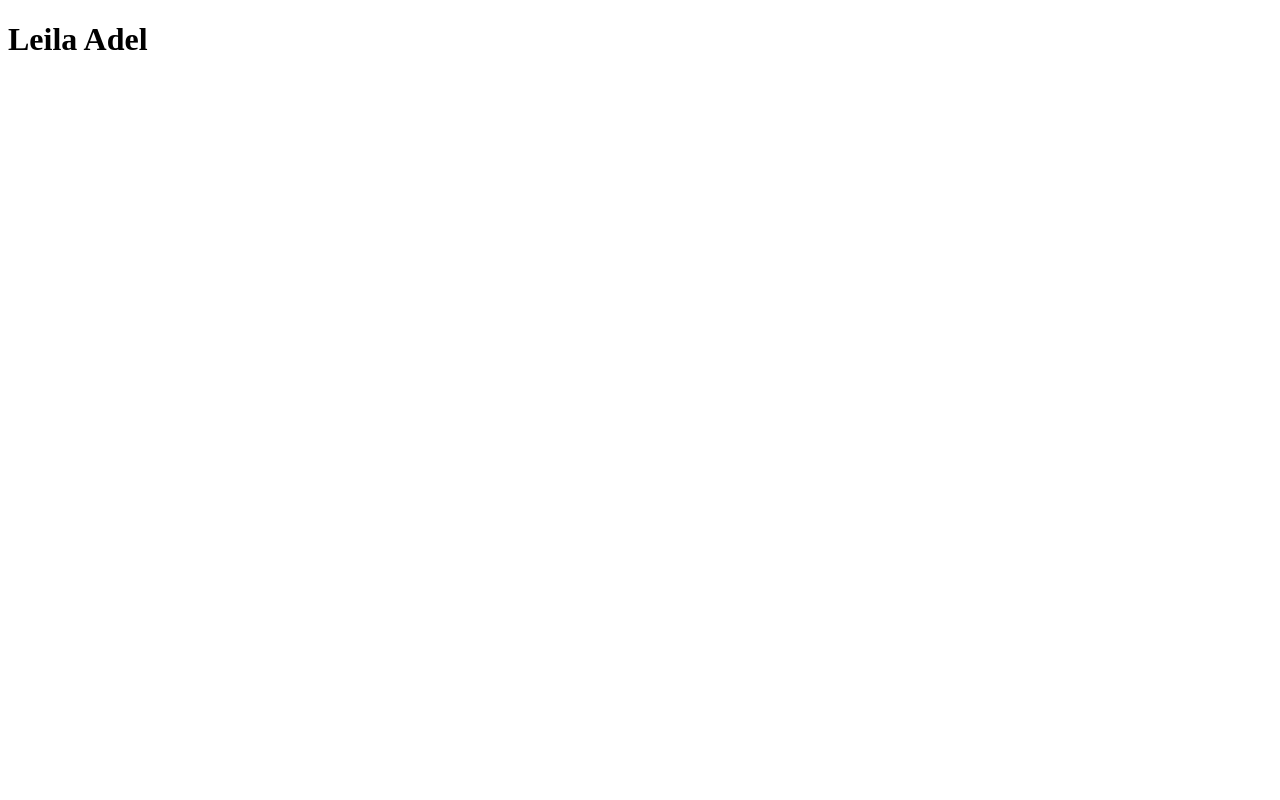
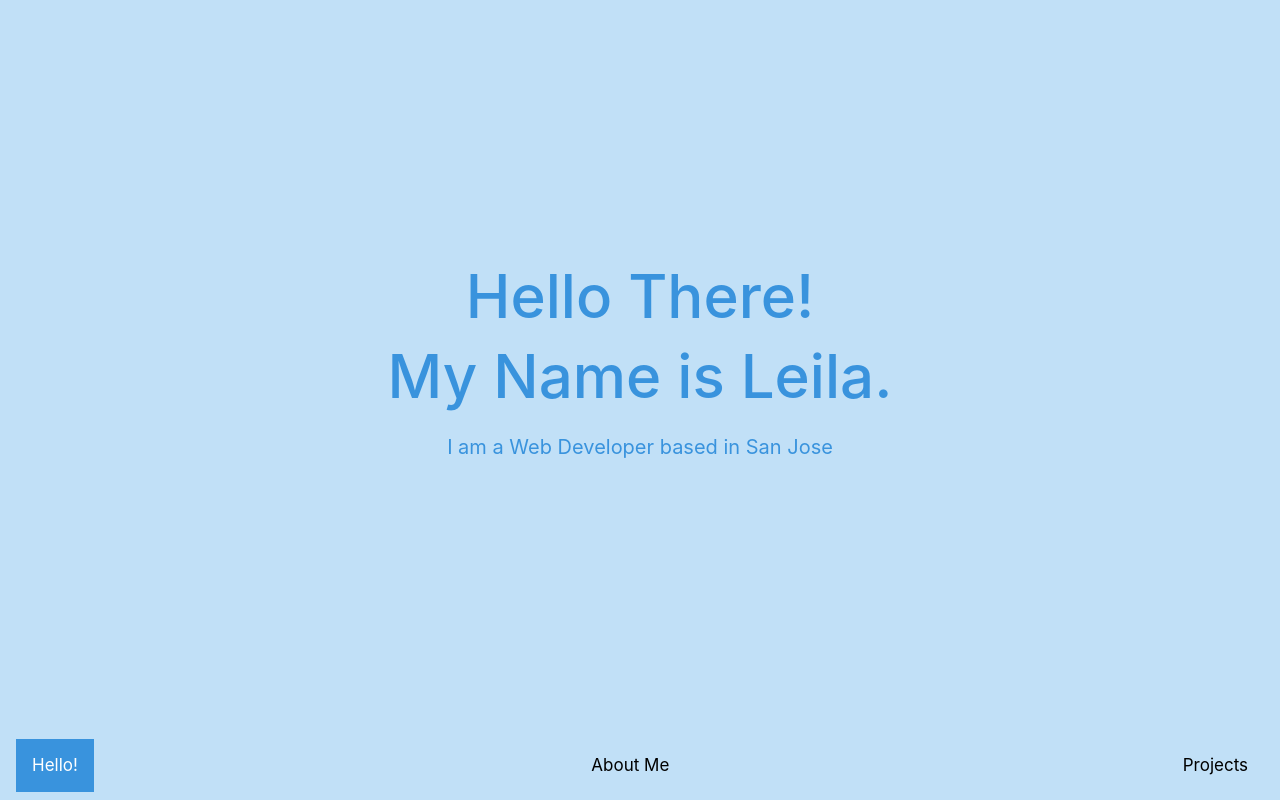
Before and after one commit to leilaadel/Portfolio, a Django app: page / in a window 1280 px wide. Before the commit the page is almost empty. Run offline with Django 3.2, Linux system fonts and the light colour scheme; some libraries are stand-ins or nearby versions.

Commit message:
Added home page

```diff
--- /dev/null
+++ b/portpage/static/css/index.css
@@ -0,0 +1,46 @@
+/* Place the navbar at the bottom of the page, and make it stick */
+.navbar {
+    background-color: #c1e0f7;
+    overflow: hidden;
+    position: fixed;
+    bottom: 0;
+    width: 100%;
+}
+
+/* Style the links inside the navigation bar */
+.navbar a {
+    float: left;
+    display: block;
+    color: Black;
+    text-align: center;
+    padding: 14px 16px;
+    text-decoration: none;
+    font-size: 17px;
+}
+
+/* Change the color of links on hover */
+.navbar a:hover {
+    background-color: #3993dd;
+    color: black;
+}
+
+/* Add a color to the active/current link */
+.navbar a.active {
+    background-color: #3993dd;
+    color: white;
+}
+.header{
+  text-align: center;
+  padding-top: 260px;
+  color: #3993dd;
+  background-color: #c1e0f7;
+  width: 100%;
+  height: 800px;
+}
+.header h1 {
+  font-size: 60px;
+}
+.intro{
+  margin-top: 20px;
+  font-size: 20px;
+}
--- a/portpage/templates/portpage/index.html
+++ b/portpage/templates/portpage/index.html
@@ -2,9 +2,26 @@
 <html lang="en" dir="ltr">
   <head>
     <meta charset="utf-8">
+    <link rel="stylesheet" href="https://stackpath.bootstrapcdn.com/bootstrap/4.1.3/css/bootstrap.min.css" integrity="sha384-MCw98/SFnGE8fJT3GXwEOngsV7Zt27NXFoaoApmYm81iuXoPkFOJwJ8ERdknLPMO" crossorigin="anonymous">
+    <link rel="stylesheet" href="../static/css/index.css">
     <title>Leila Adel Portfolio</title>
   </head>
   <body>
-    <h1>Leila Adel</h1>
+    <div class="page">
+      <div class="navbar">
+       <a href="#home" class="active">Hello!</a>
+       <a href="#aboutme">About Me</a>
+       <a href="#projects">Projects</a>
+      </div>
+    <div class="header">
+      <h1>Hello There!</h1>
+      <h1>My Name is Leila.</h1>
+      <div class="intro">
+        <p>I am a Web Developer based in San Jose</p>
+      </div>
+    </div>
+    <div class="content">
+    </div>
+  </div>
   </body>
 </html>
```
